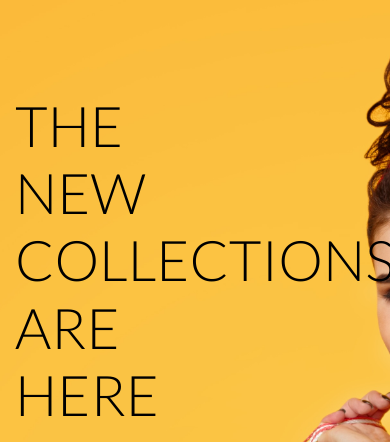
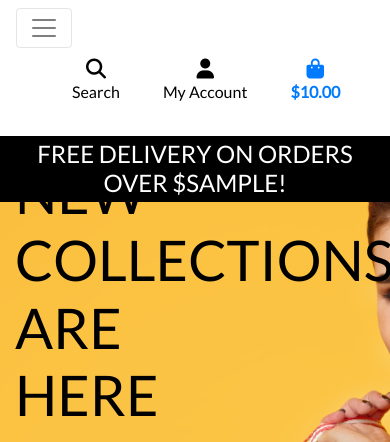
Before and after one commit to Cleg83/boutique_ado-v1, a Django app: template home/templates/home/index.html in a window 390 px wide. Shown: the top 442 px of the page. Run offline with Django 3.2, Linux system fonts and the light colour scheme; the template is opened without the code that fills it: most values are stand-ins (such as "Sample title", 1, 10 or a date in 2020); some libraries are stand-ins or nearby versions.

Commit message:
Add mobile_header and main navbar

```diff
--- a/static/css/base.css
+++ b/static/css/base.css
@@ -57,6 +57,10 @@ body {
     border: 1px solid black !important;
 }
 
+.bg-black {
+    background-color: #000 !important;
+}
+
 /* -------------------------------- Media Queries */
 
 /* Slightly larger container on xl screens */
--- a/templates/base.html
+++ b/templates/base.html
@@ -14,21 +14,19 @@
     {% endblock %}
 
     {% block corecss %}
-        <link rel="stylesheet" href="https://cdn.jsdelivr.net/npm/bootstrap@4.6.2/dist/css/bootstrap.min.css" integrity="sha384-xOolHFLEh07PJGoPkLv1IbcEPTNtaed2xpHsD9ESMhqIYd0nLMwNLD69Npy4HI+N" crossorigin="anonymous">
-        <link rel="preconnect" href="https://fonts.googleapis.com">
-        <link rel="preconnect" href="https://fonts.gstatic.com" crossorigin>
-        <link href="https://fonts.googleapis.com/css2?family=Lato:ital,wght@0,100;0,300;0,400;0,700;0,900;1,100;1,300;1,400;1,700;1,900&display=swap" rel="stylesheet">
+        <link rel="stylesheet" href="https://stackpath.bootstrapcdn.com/bootstrap/4.4.1/css/bootstrap.min.css" integrity="sha384-Vkoo8x4CGsO3+Hhxv8T/Q5PaXtkKtu6ug5TOeNV6gBiFeWPGFN9MuhOf23Q9Ifjh" crossorigin="anonymous">
+        <link rel="stylesheet" href="https://fonts.googleapis.com/css?family=Lato&display=swap">
         <link rel="stylesheet" href="{% static 'css/base.css' %}">
-        {% endblock %}
+    {% endblock %}
 
     {% block extra_css %}
     {% endblock %}
 
     {% block corejs %}
-        <script src="https://kit.fontawesome.com/6cbc018174.js" crossorigin="anonymous"></script>
-        <script src="https://cdn.jsdelivr.net/npm/jquery@3.5.1/dist/jquery.min.js" integrity="sha256-9/aliU8dGd2tb6OSsuzixeV4y/faTqgFtohetphbbj0=" crossorigin="anonymous"></script>
-        <script src="https://cdn.jsdelivr.net/npm/popper.js@1.16.1/dist/umd/popper.min.js" integrity="sha384-9/reFTGAW83EW2RDu2S0VKaIzap3H66lZH81PoYlFhbGU+6BZp6G7niu735Sk7lN" crossorigin="anonymous"></script>
-        <script src="https://cdn.jsdelivr.net/npm/bootstrap@4.6.2/dist/js/bootstrap.min.js" integrity="sha384-+sLIOodYLS7CIrQpBjl+C7nPvqq+FbNUBDunl/OZv93DB7Ln/533i8e/mZXLi/P+" crossorigin="anonymous"></script>
+        <script src="https://kit.fontawesome.com/4863a75fd6.js" crossorigin="anonymous"></script>
+        <script src="https://code.jquery.com/jquery-3.4.1.slim.min.js" integrity="sha384-J6qa4849blE2+poT4WnyKhv5vZF5SrPo0iEjwBvKU7imGFAV0wwj1yYfoRSJoZ+n" crossorigin="anonymous"></script>
+        <script src="https://cdn.jsdelivr.net/npm/popper.js@1.16.0/dist/umd/popper.min.js" integrity="sha384-Q6E9RHvbIyZFJoft+2mJbHaEWldlvI9IOYy5n3zV9zzTtmI3UksdQRVvoxMfooAo" crossorigin="anonymous"></script>
+        <script src="https://stackpath.bootstrapcdn.com/bootstrap/4.4.1/js/bootstrap.min.js" integrity="sha384-wfSDF2E50Y2D1uUdj0O3uMBJnjuUD4Ih7YwaYd1iqfktj0Uod8GCExl3Og8ifwB6" crossorigin="anonymous"></script>
     {% endblock %}
 
     {% block extra_js %}
@@ -38,7 +36,7 @@
   </head>
   <body>
     <header class="container-fluid fixed-top">
-        <div class="row bg-white pt-lg-2 d-none d-lg-flex">
+        <div id="topnav" class="row bg-white pt-lg-2 d-none d-lg-flex">
             <div class="col-12 col-lg-4 my-auto py-1 py-lg-0 text-center text-lg-left">
                 <a href="{% url 'home' %}" class="nav-link main-logo-link">
                     <h2 class="logo-font text-black my-0"><strong>Boutique</strong> Ado</h2>
@@ -51,7 +49,7 @@
                         <div class="input-group-append">
                             <button class="form-control btn btn-black border border-black rounded-0" type="submit">
                                 <span class="icon">
-                                    <i class="fa-solid fa-search"></i>
+                                    <i class="fas fa-search"></i>
                                 </span>
                             </button>
                         </div>
@@ -63,7 +61,7 @@
                     <li class="list-inline-item dropdown">
                         <a class="text-black nav-link" href="#" id="user-options" data-toggle="dropdown" aria-haspopup="true" aria-expanded="false">
                             <div class="text-center">
-                                <div><i class="fa-solid fa-user fa-lg"></i></div>
+                                <div><i class="fas fa-user fa-lg"></i></div>
                                 <p class="my-0">My Account</p>
                             </div>
                         </a>
@@ -83,7 +81,7 @@
                     <li class="list-inline-item">
                         <a class="{% if grand_total %}text-info font-weight-bold{% else %}text-black{% endif %} nav-link" href="">
                             <div class="text-center">
-                                <div><i class="fa-solid fa-shopping-bag fa-lg"></i></div>
+                                <div><i class="fas fa-shopping-bag fa-lg"></i></div>
                                 <p class="my-0">
                                     {% if grand_total %}
                                         ${{ grand_total|floatformat:2 }}
@@ -95,6 +93,21 @@
                         </a>
                     </li>
                 </ul>
+            </div>
+            <div class="col-12 col-lg-4 my-auto py-1 py-lg-0"></div>
+        </div>
+        <div class="row bg-white">
+            <nav class="navbar navbar-expand-lg navbar-light w-100">
+                <button class="navbar-toggler" type="button" data-toggle="collapse" data-target="#main-nav" aria-controls="main-nav" aria-expanded="false" aria-label="Toggle navigation">
+                    <span class="navbar-toggler-icon"></span>
+                </button>
+                {% include 'includes/mobile-top-header.html' %}
+                {% include 'includes/main-nav.html' %}
+            </nav>
+        </div>
+        <div id="delivery-banner" class="row text-center">
+            <div class="col bg-black text-white">
+                <h4 class="logo-font my-1">Free delivery on orders over ${{ free_delivery_threshold }}!</h4>
             </div>
         </div>
     </header>
--- /dev/null
+++ b/templates/includes/main-nav.html
@@ -0,0 +1,50 @@
+<div class="collapse navbar-collapse" id="main-nav">
+    <ul class="navbar-nav w-auto mx-auto">
+        <li class="nav-item dropdown">
+            <a class="logo-font font-weight-bold nav-link text-black mr-5" href="#" id="all-products-link" data-toggle="dropdown" aria-haspopup="true" aria-expanded="false">
+                All Products
+            </a>
+            <div class="dropdown-menu border-0" aria-labelledby="all-products-link">
+                <a href="" class="dropdown-item">By Price</a>
+                <a href="" class="dropdown-item ">By Rating</a>
+                <a href="" class="dropdown-item ">By Category</a>
+                <a href="" class="dropdown-item">All Products</a>
+            </div>
+        </li>
+
+        <li class="nav-item dropdown">
+            <a class="logo-font font-weight-bold nav-link text-black mr-5" href="#" id="clothing-link" data-toggle="dropdown" aria-haspopup="true" aria-expanded="false">
+                Clothing
+            </a>
+            <div class="dropdown-menu border-0" aria-labelledby="clothing-link">
+                <a href="" class="dropdown-item">Activewear &amp; Essentials</a>
+                <a href="" class="dropdown-item">Jeans</a>
+                <a href="" class="dropdown-item">Shirts</a>
+                <a href="" class="dropdown-item">All Clothing</a>
+            </div>
+        </li>
+
+        <li class="nav-item dropdown">
+            <a class="logo-font font-weight-bold nav-link text-black mr-5" href="#" id="homeware-link" data-toggle="dropdown" aria-haspopup="true" aria-expanded="false">
+                Homeware
+            </a>
+            <div class="dropdown-menu border-0" aria-labelledby="homeware-link">
+                <a href="" class="dropdown-item">Bed &amp; Bath</a>
+                <a href="" class="dropdown-item">Kitchen &amp; Dining</a>
+                <a href="" class="dropdown-item">All Homeware</a>
+            </div>
+        </li>
+
+        <li class="nav-item dropdown">
+            <a class="logo-font font-weight-bold nav-link text-black" href="#" id="specials-link" data-toggle="dropdown" aria-haspopup="true" aria-expanded="false">
+                Special Offers
+            </a>
+            <div class="dropdown-menu border-0" aria-labelledby="specials-link">
+                <a href="" class="dropdown-item">New Arrivals</a>
+                <a href="" class="dropdown-item">Deals</a>
+                <a href="" class="dropdown-item">Clearance</a>
+                <a href="" class="dropdown-item">All Specials</a>
+            </div>
+        </li>
+    </ul>
+</div>
--- /dev/null
+++ b/templates/includes/mobile-top-header.html
@@ -0,0 +1,58 @@
+<ul>
+    <li class="list-inline-item">
+      <a class="text-black nav-link d-block d-lg-none" href="#" id="mobile-search" data-toggle="dropdown" aria-haspopup="true" aria-expanded="false">
+          <div class="text-center">
+              <div><i class="fas fa-search fa-lg"></i></div>
+              <p class="my-0">Search</p>
+          </div>
+      </a>
+      <div class="dropdown-menu border-0 w-100 p-3 rounded-0 my-0" aria-labelledby="mobile-search">
+          <form class="form" method="GET" action="">
+              <div class="input-group w-100">
+                  <input class="form-control border border-black rounded-0" type="text" name="q" placeholder="Search our site">
+                  <div class="input-group-append">
+                      <button class="form-control form-control btn btn-black border border-black rounded-0" type="submit">
+                          <span class="icon">
+                              <i class="fas fa-search"></i>
+                          </span>
+                      </button>
+                  </div>
+              </div>
+          </form>
+      </div>
+  </li>
+  <li class="list-inline-item dropdown">
+      <a class="text-black nav-link d-block d-lg-none" href="#" id="user-options" data-toggle="dropdown" aria-haspopup="true" aria-expanded="false">
+          <div class="text-center">
+              <div><i class="fas fa-user fa-lg"></i></div>
+              <p class="my-0">My Account</p>
+          </div>
+      </a>
+      <div class="dropdown-menu border-0" aria-labelledby="user-options">
+          {% if request.user.is_authenticated %}
+              {% if request.user.is_superuser %}
+                  <a href="{% url 'account_logout' %}" class="dropdown-item">Product Management</a>
+              {% endif %}
+              <a href="" class="dropdown-item">My Profile</a>
+              <a href="{% url 'account_logout' %}" class="dropdown-item">Logout</a>
+          {% else %}
+              <a href="{% url 'account_signup' %}" class="dropdown-item">Register</a>
+              <a href="{% url 'account_login' %}" class="dropdown-item">Login</a>
+          {% endif %}
+      </div>
+  </li>
+  <li class="list-inline-item">
+      <a class="{% if grand_total %}text-primary font-weight-bold{% else %}text-black{% endif %} nav-link d-block d-lg-none" href="">
+          <div class="text-center">
+              <div><i class="fas fa-shopping-bag fa-lg"></i></div>
+              <p class="my-0">
+                  {% if grand_total %}
+                      ${{ grand_total|floatformat:2 }}
+                  {% else %}
+                      $0.00
+                  {% endif %}
+              </p>
+          </div>
+      </a>
+    </li>
+  </ul>
```
